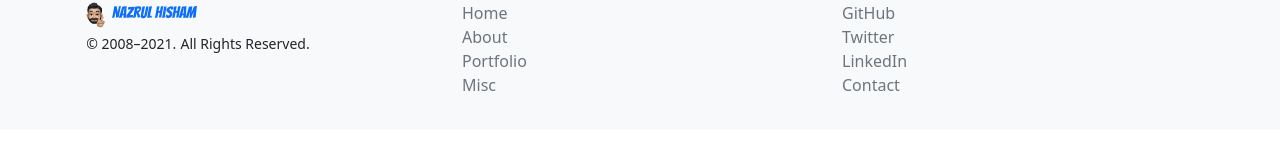
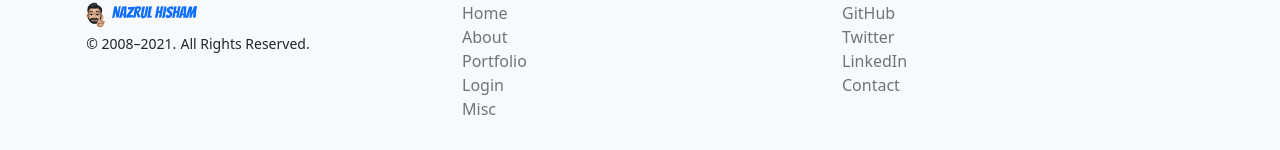
Before and after one commit to lumachroma/blog.nazrulhisham.net, a Next.js app: page / in a window 1280 px wide. Shown: the part 1364-1514 px from the top of the page. Before the commit the page ends 1493 px from the top, so only its background shows below. Built offline with nearby package versions, Linux system fonts and the light colour scheme.

Commit message:
Implement user logout link (destroy secure JWT and unstore token in session cookie [provided by AuthProvider])

```diff
--- a/components/Footer.js
+++ b/components/Footer.js
@@ -1,8 +1,11 @@
 import Link from 'next/link'
 import Image from 'next/image'
 import logo from '../public/me.png'
+import { useAuth } from '../lib/auth'
 
 const Footer = () => {
+  const { user, signout } = useAuth()
+
   return (
     <footer className="mt-auto py-3 bg-light border-top">
       <div className="container">
@@ -24,6 +27,8 @@ const Footer = () => {
               <li><Link href="/"><a className="link-secondary text-decoration-none">Home</a></Link></li>
               <li><Link href="/about"><a className="link-secondary text-decoration-none">About</a></Link></li>
               <li><Link href="/portfolio"><a className="link-secondary text-decoration-none">Portfolio</a></Link></li>
+              {!user && <li><Link href="/login"><a className="link-secondary text-decoration-none">Login</a></Link></li>}
+              {user && <li><a role="button" className="link-secondary text-decoration-none" onClick={signout}>Logout</a></li>}
               <li><Link href="#"><a className="link-secondary text-decoration-none">Misc</a></Link></li>{/* TODO: Misc Page */}
             </ul>
           </div>
```
